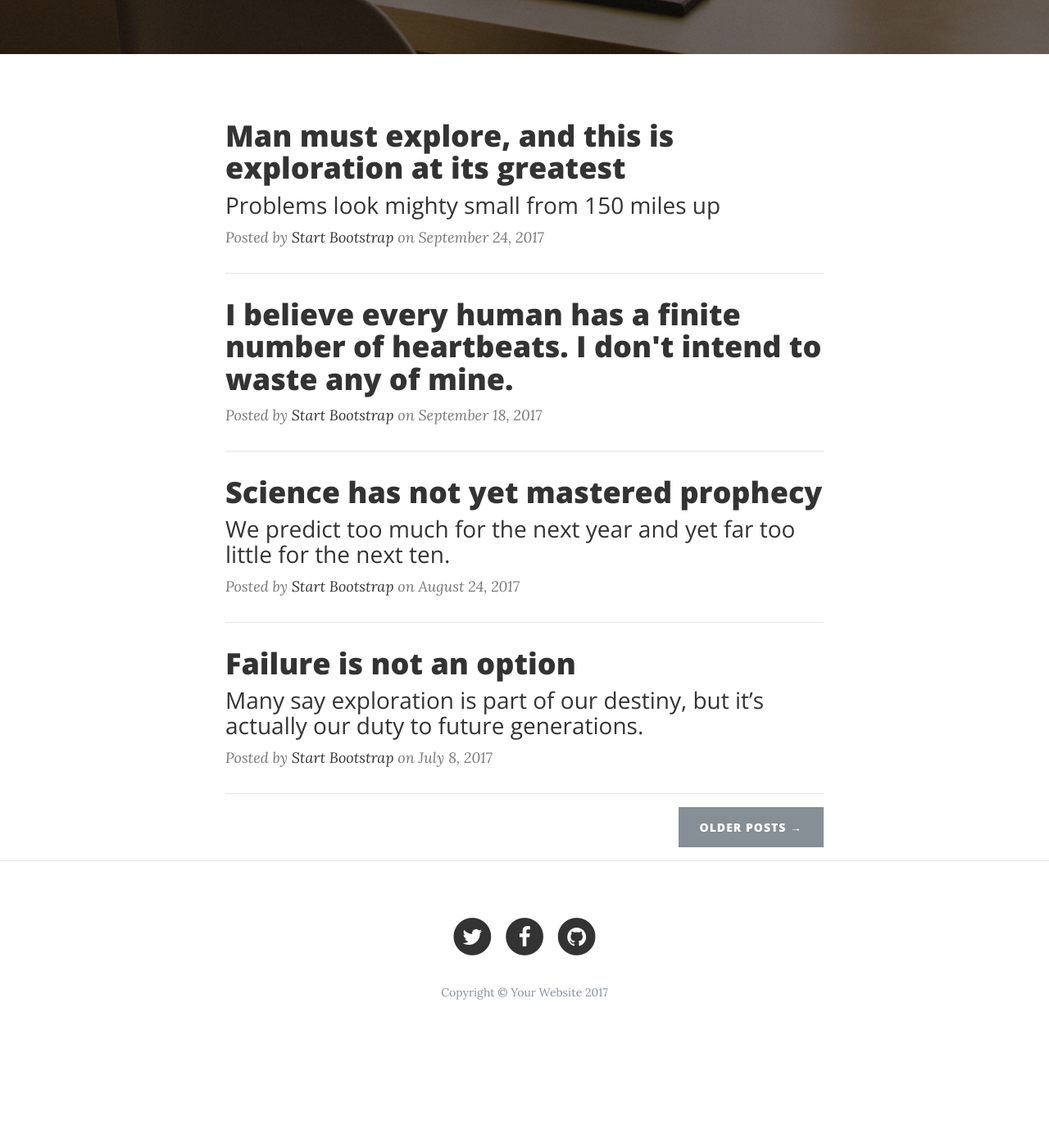
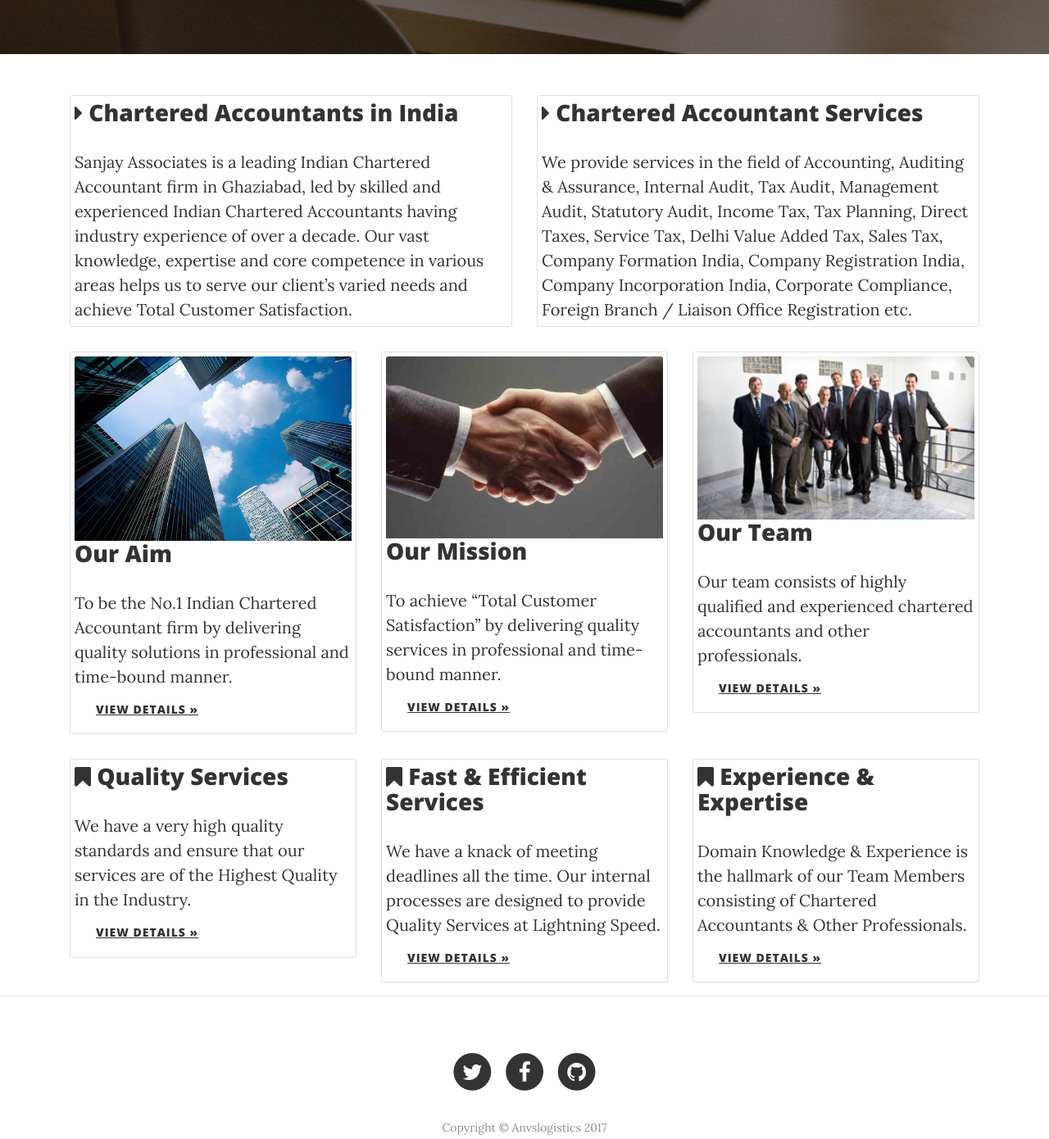
Before and after one commit to vishalaug2/anvslogistics.github.io, a website: page index.html in a window 1280 px wide. Shown: the part 485-1875 px from the top of the page at 82% size. Before the commit the page ends 1772 px from the top, so only its background shows below. Drawn offline with nearby package versions, Linux system fonts and the light colour scheme; files that its build step writes are made by us from their sources.

Commit message:
made changes

```diff
--- a/gulpfile.js
+++ b/gulpfile.js
@@ -18,7 +18,7 @@ var banner = ['/*!\n',
 
 // Compiles SCSS files from /scss into /css
 gulp.task('sass', function() {
-  return gulp.src('scss/clean-blog.scss')
+  return gulp.src('scss/main.scss')
     .pipe(sass())
     .pipe(header(banner, {
       pkg: pkg
@@ -31,7 +31,7 @@ gulp.task('sass', function() {
 
 // Minify compiled CSS
 gulp.task('minify-css', ['sass'], function() {
-  return gulp.src('css/clean-blog.css')
+  return gulp.src('css/main.css')
     .pipe(cleanCSS({
       compatibility: 'ie8'
     }))
@@ -46,7 +46,7 @@ gulp.task('minify-css', ['sass'], function() {
 
 // Minify custom JS
 gulp.task('minify-js', function() {
-  return gulp.src('js/clean-blog.js')
+  return gulp.src('js/main.js')
     .pipe(uglify())
     .pipe(header(banner, {
       pkg: pkg
--- a/index.html
+++ b/index.html
@@ -19,7 +19,7 @@
     <link href='https://fonts.googleapis.com/css?family=Open+Sans:300italic,400italic,600italic,700italic,800italic,400,300,600,700,800' rel='stylesheet' type='text/css'>
 
     <!-- Custom styles for this template -->
-    <link href="css/clean-blog.min.css" rel="stylesheet">
+    <link href="css/main.min.css" rel="stylesheet">
 
   </head>
 
@@ -69,65 +69,107 @@
     <!-- Main Content -->
     <div class="container">
 	  <div class="row">
-        <div class="col-lg-8 col-md-10 mx-auto">
-          <div class="post-preview">
-            <a href="services.html">
-              <h2 class="post-title">
-                Man must explore, and this is exploration at its greatest
-              </h2>
-              <h3 class="post-subtitle">
-                Problems look mighty small from 150 miles up
+	    <div class="col-md-6">
+	      <div class="card">
+	      	<div class="card-block">
+	        	<h3 class="card-title">
+	        		<i class="fa fa-caret-right"></i> Chartered Accountants in India
 	        	</h3>
-            </a>
-            <p class="post-meta">Posted by
-              <a href="#">Start Bootstrap</a>
-              on September 24, 2017</p>
-          </div>
-          <hr>
-          <div class="post-preview">
-            <a href="services.html">
-              <h2 class="post-title">
-                I believe every human has a finite number of heartbeats. I don't intend to waste any of mine.
-              </h2>
-            </a>
-            <p class="post-meta">Posted by
-              <a href="#">Start Bootstrap</a>
-              on September 18, 2017</p>
-          </div>
-          <hr>
-          <div class="post-preview">
-            <a href="services.html">
-              <h2 class="post-title">
-                Science has not yet mastered prophecy
-              </h2>
-              <h3 class="post-subtitle">
-                We predict too much for the next year and yet far too little for the next ten.
-              </h3>
-            </a>
-            <p class="post-meta">Posted by
-              <a href="#">Start Bootstrap</a>
-              on August 24, 2017</p>
-          </div>
-          <hr>
-          <div class="post-preview">
-            <a href="services.html">
-              <h2 class="post-title">
-                Failure is not an option
-              </h2>
-              <h3 class="post-subtitle">
-                Many say exploration is part of our destiny, but it’s actually our duty to future generations.
-              </h3>
-            </a>
-            <p class="post-meta">Posted by
-              <a href="#">Start Bootstrap</a>
-              on July 8, 2017</p>
-          </div>
-          <hr>
-          <!-- Pager -->
-          <div class="clearfix">
-            <a class="btn btn-secondary float-right" href="#">Older Posts &rarr;</a>
+	        	<p class="card-text">
+	        		Sanjay Associates is a leading Indian Chartered Accountant firm in Ghaziabad, led by skilled and experienced Indian Chartered Accountants having industry experience of over a decade. Our vast knowledge, expertise and core competence in various areas helps us to serve our client’s varied needs and achieve Total Customer Satisfaction.
+	        	</p>
 	        </div>
 	      </div>
+	    </div>
+
+	    <div class="col-md-6">
+	      <div class="card">
+	      	<div class="card-block">
+	        	<h3 class="card-title">
+	        		<i class="fa fa-caret-right"></i> Chartered Accountant Services
+	        	</h3>
+	        	<p class="card-text">
+	        		We provide services in the field of Accounting, Auditing &amp; Assurance, Internal Audit, Tax Audit, Management Audit, Statutory Audit, Income Tax, Tax Planning, Direct Taxes, Service Tax, Delhi Value Added Tax, Sales Tax, Company Formation India, Company Registration India, Company Incorporation India, Corporate Compliance, Foreign Branch / Liaison Office Registration etc.
+	        	</p>
+	        </div>
+	      </div>
+	    </div>
+	  </div>
+	  <br />
+	  <!-- Three columns of text below the carousel -->
+	  <div class="row">
+	    <div class="col-lg-4">
+	      <div class="card">
+	      	<img class="card-img-top" src="img/aim.jpg" alt="Generic placeholder image" width="250">
+	      	<div class="card-block">
+	        	<h3 class="card-title">Our Aim</h3>
+	        	<p class="card-text">To be the No.1 Indian Chartered Accountant firm by delivering quality solutions in professional and time-bound manner.
+	        	</br>
+	        	<a class="btn btn-default" href="about.html" role="button">View details »</a>
+	        	</p>
+	        </div>
+	      </div>
+	    </div><!-- /.col-lg-4 -->
+	    <div class="col-lg-4">
+	      <div class="card">
+	      	<img class="card-img-top" src="img/mission.jpg" alt="Generic placeholder image" width="250">
+	      	<div class="card-block">
+	        	<h3 class="card-title">Our Mission</h3>
+	        	<p class="card-text">To achieve “Total Customer Satisfaction” by delivering quality services in professional and time-bound manner.
+	        	</br>
+	        	<a class="btn btn-default" href="about.html" role="button">View details »</a>
+	        	</p>
+	        </div>
+	      </div>
+	    </div><!-- /.col-lg-4 -->
+	    <div class="col-lg-4">
+	      <div class="card">
+	      	<img class="card-img-top" src="img/team.jpg" alt="Generic placeholder image" width="250">
+	      	<div class="card-block">
+	        	<h3 class="card-title">Our Team</h3>
+	        	<p class="card-text">Our team consists of highly qualified and experienced chartered accountants and other professionals.
+	        	</br>
+	        	<a class="btn btn-default" href="about.html" role="button">View details »</a>
+	        	</p>
+	        </div>
+	      </div>
+	    </div><!-- /.col-lg-4 -->
+	  </div><!-- /.row -->
+	  <br/>
+	  <div class="row">
+	    <div class="col-lg-4">
+	      <div class="card">
+	      	<div class="card-block">
+	        	<h3 class="card-title"><i class="fa fa-bookmark"></i> Quality Services</h3>
+	        	<p class="card-text">We have a very high quality standards and ensure that our services are of the Highest Quality in the Industry.
+	        	</br>
+	        	<a class="btn btn-default" href="services.html" role="button">View details »</a>
+	        	</p>
+	        </div>
+	      </div>
+	    </div><!-- /.col-lg-4 -->
+	    <div class="col-lg-4">
+	      <div class="card">
+	      	<div class="card-block">
+	        	<h3 class="card-title"><i class="fa fa-bookmark"></i> Fast &amp; Efficient Services</h3>
+	        	<p class="card-text">We have a knack of meeting deadlines all the time. Our internal processes are designed to provide Quality Services at Lightning Speed.
+	        	</br>
+	        	<a class="btn btn-default" href="services.html" role="button">View details »</a>
+	        	</p>
+	        </div>
+	      </div>
+	    </div><!-- /.col-lg-4 -->
+	    <div class="col-lg-4">
+	      <div class="card">
+	      	<div class="card-block">
+	        	<h3 class="card-title"><i class="fa fa-bookmark"></i> Experience &amp; Expertise</h3>
+	        	<p class="card-text">Domain Knowledge &amp; Experience is the hallmark of our Team Members consisting of Chartered Accountants &amp; Other Professionals.
+	        	</br>
+	        	<a class="btn btn-default" href="services.html" role="button">View details »</a>
+	        	</p>
+	        </div>
+	      </div>
+	    </div><!-- /.col-lg-4 -->
 	  </div>
 	</div>
 
@@ -164,11 +206,13 @@
                 </a>
               </li>
             </ul>
-            <p class="copyright text-muted">Copyright &copy; Your Website 2017</p>
+            <p class="copyright text-muted">Copyright &copy; Anvslogistics 2017</p>
           </div>
         </div>
       </div>
     </footer>
+
+    <a href="javascript:void(0);" id="return-to-top" style="display: none;"><i class="fa fa-chevron-circle-up"></i></a>
 
     <!-- Bootstrap core JavaScript -->
     <script src="vendor/jquery/jquery.min.js"></script>
@@ -176,7 +220,7 @@
     <script src="vendor/bootstrap/js/bootstrap.min.js"></script>
 
     <!-- Custom scripts for this template -->
-    <script src="js/clean-blog.min.js"></script>
+    <script src="js/main.min.js"></script>
 
   </body>
 
--- a/js/clean-blog.js
+++ b/js/main.js
@@ -38,4 +38,16 @@
       });
   }
 
+  $(window).scroll(function() {
+      if ($(this).scrollTop() >= 50) {
+          $('#return-to-top').fadeIn(200);
+      } else {
+          $('#return-to-top').fadeOut(200);
+      }
+  });
+  $('#return-to-top').click(function() {
+      $('body,html').animate({
+          scrollTop : 0
+      }, 500);
+  });
 })(jQuery); // End of use strict
```
Also changed, not shown: about.html (+5 -3 lines), contact.html (+5 -3 lines), package.json (+4 -4 lines), services.html (+5 -3 lines), README.md, css/clean-blog.min.css (deleted), css/main.css, css/main.min.css (added), img/aim.jpg (added), img/mission.jpg (added), img/team.jpg (added), js/clean-blog.min.js (deleted), js/main.min.js (added), scss/main.scss (renamed from scss/clean-blog.scss). Lines whose indentation alone changed are shown as unchanged.
